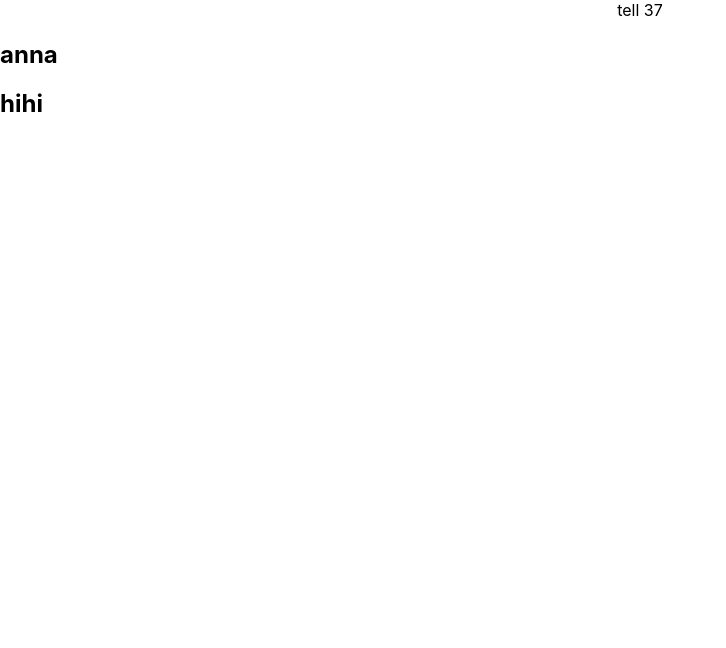
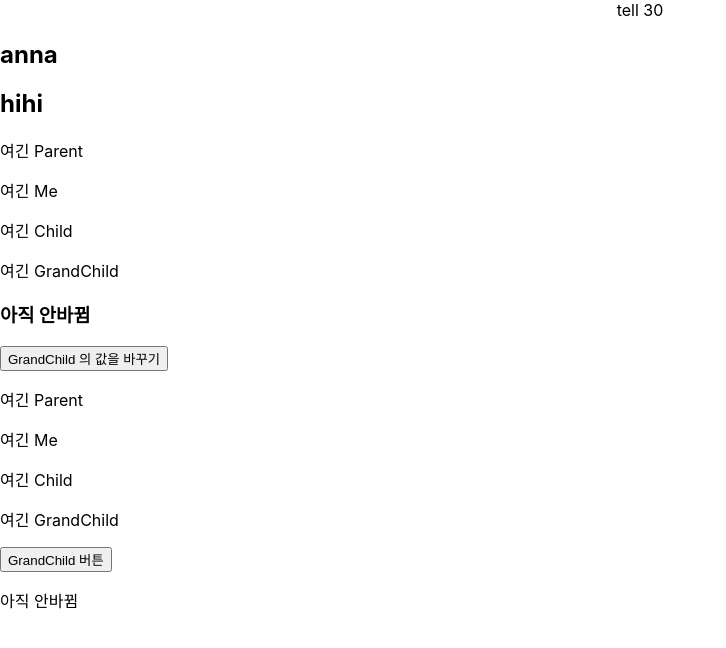
Before and after one commit to Bigone0617/React-study, a React (Create React App) app: page / in a window 1280 px wide. Shown: the top 648 px of the page, without its empty margins (0-726 px from the left). Built offline with nearby package versions, Linux system fonts and the light colour scheme.

Commit message:
하위 컴퍼넌트로 props를 전달해서 상위 컴퍼넌트 값 바꾸기, props를 전달하여 하위 컴퍼넌트 값 바꾸기

```diff
--- a/src/App.tsx
+++ b/src/App.tsx
@@ -1,6 +1,8 @@
 import React from 'react';
 import logo from './logo.svg';
 import './App.css';
+import UpdateUnderComponent from './updateComponent/UpdateUnderComponent';
+import UpdateUpperComponent from './updateComponent/UpdateUpperComponent';
 
 export interface AppProp {
   name: string,
@@ -18,11 +20,11 @@ class App extends React.Component<AppProp, Appstate> {
       age: 30
     }
 
-    setInterval(() => {
-      this.setState({
-        age : this.state.age + 1
-      })
-    }, 1000)
+    // setInterval(() => {
+    //   this.setState({
+    //     age : this.state.age + 1
+    //   })
+    // }, 1000)
   }
 
   render(){
@@ -32,6 +34,8 @@ class App extends React.Component<AppProp, Appstate> {
         <StateLessComponent name="anna">
           <h2>hihi</h2>
         </StateLessComponent>
+        <UpdateUnderComponent/>
+        <UpdateUpperComponent/>
       </>
     )
   }
--- /dev/null
+++ b/src/updateComponent/UpdateUnderComponent.tsx
@@ -0,0 +1,89 @@
+import React from "react";
+
+interface UpdateComponentProps {
+
+}
+
+interface UpdateComponentState {
+    toGrandChild: string;
+}
+
+class UpdateUnderComponent extends React.Component<UpdateComponentProps, UpdateComponentState> {
+    constructor(props: UpdateComponentProps){
+        super(props)
+        this.state = {
+            toGrandChild: '아직 안바뀜'
+        }
+        this._clickToGrandChild = this._clickToGrandChild.bind(this);
+    }
+
+    render() {
+        return (
+            <div>
+                <Parent {...this.state} />
+                <button onClick={this._clickToGrandChild}>GrandChild 의 값을 바꾸기</button>
+            </div>
+        )
+    }
+
+    private _clickToGrandChild(): void {
+        this.setState({
+          toGrandChild: '그랜드 차일드의 값을 변경'
+        });
+      }
+}
+
+interface ParentProp {
+    toGrandChild: string;
+  }
+
+  const Parent: React.FC<ParentProp> = (props) => {
+    return (
+      <div>
+        <p>여긴 Parent</p>
+        <Me {...props} />
+      </div>
+    );
+  };
+
+  interface MeProp {
+    toGrandChild: string;
+  }
+
+  const Me: React.FC<MeProp> = (props) => {
+    return (
+      <div>
+        <p>여긴 Me</p>
+        <Child {...props} />
+      </div>
+    );
+  };
+
+  interface ChildProp {
+    toGrandChild: string;
+  }
+
+  const Child: React.FC<ChildProp> = (props) => {
+    return (
+      <div>
+        <p>여긴 Child</p>
+        <GrandChild {...props} />
+      </div>
+    );
+  };
+
+  interface GrandChildProp {
+    toGrandChild: string;
+  }
+
+  const GrandChild: React.FC<GrandChildProp> = (props) => {
+    return (
+      <div>
+        <p>여긴 GrandChild</p>
+        <h3>{props.toGrandChild}</h3>
+      </div>
+    );
+  };
+
+
+export default UpdateUnderComponent;
--- /dev/null
+++ b/src/updateComponent/UpdateUpperComponent.tsx
@@ -0,0 +1,88 @@
+import React from "react";
+
+interface UpdateUpperComponentProps {
+
+}
+
+interface UpdateUpperComponentState {
+    fromGrandChild: string;
+}
+
+class UpdateUpperComponent extends React.Component<UpdateUpperComponentProps, UpdateUpperComponentState> {
+    constructor(props: UpdateUpperComponentProps){
+        super(props)
+        this.state = {
+            fromGrandChild: '아직 안바뀜'
+          };
+          this._clickFromGrandChild = this._clickFromGrandChild.bind(this);
+    }
+
+    render() {
+        return (
+            <div>
+                <Parent clickFromGrandChild={this._clickFromGrandChild} />
+                <p>{this.state.fromGrandChild}</p>
+            </div>
+        )
+    }
+
+    private _clickFromGrandChild(): void {
+        this.setState({
+          fromGrandChild: '그랜드 차일드로 부터 값이 변경되었음.'
+        });
+      }
+}
+
+interface ParentProp {
+    clickFromGrandChild(): void;
+  }
+
+  const Parent: React.FC<ParentProp> = (props) => {
+    return (
+      <div>
+        <p>여긴 Parent</p>
+        <Me {...props} />
+      </div>
+    );
+  };
+
+  interface MeProp {
+    clickFromGrandChild(): void;
+  }
+
+  const Me: React.FC<MeProp> = (props) => {
+    return (
+      <div>
+        <p>여긴 Me</p>
+        <Child {...props} />
+      </div>
+    );
+  };
+
+  interface ChildProp {
+    clickFromGrandChild(): void;
+  }
+
+  const Child: React.FC<ChildProp> = (props) => {
+    return (
+      <div>
+        <p>여긴 Child</p>
+        <GrandChild {...props} />
+      </div>
+    );
+  };
+
+  interface GrandChildProp {
+    clickFromGrandChild(): void;
+  }
+
+  const GrandChild: React.FC<GrandChildProp> = (props) => {
+    return (
+      <div>
+        <p>여긴 GrandChild</p>
+        <button onClick={props.clickFromGrandChild}>GrandChild 버튼</button>
+      </div>
+    );
+  };
+
+export default UpdateUpperComponent;
```
Also changed, not shown: tsconfig.json (+4 -3 lines), 1 other file (tests, documents, lock files or other folders).
